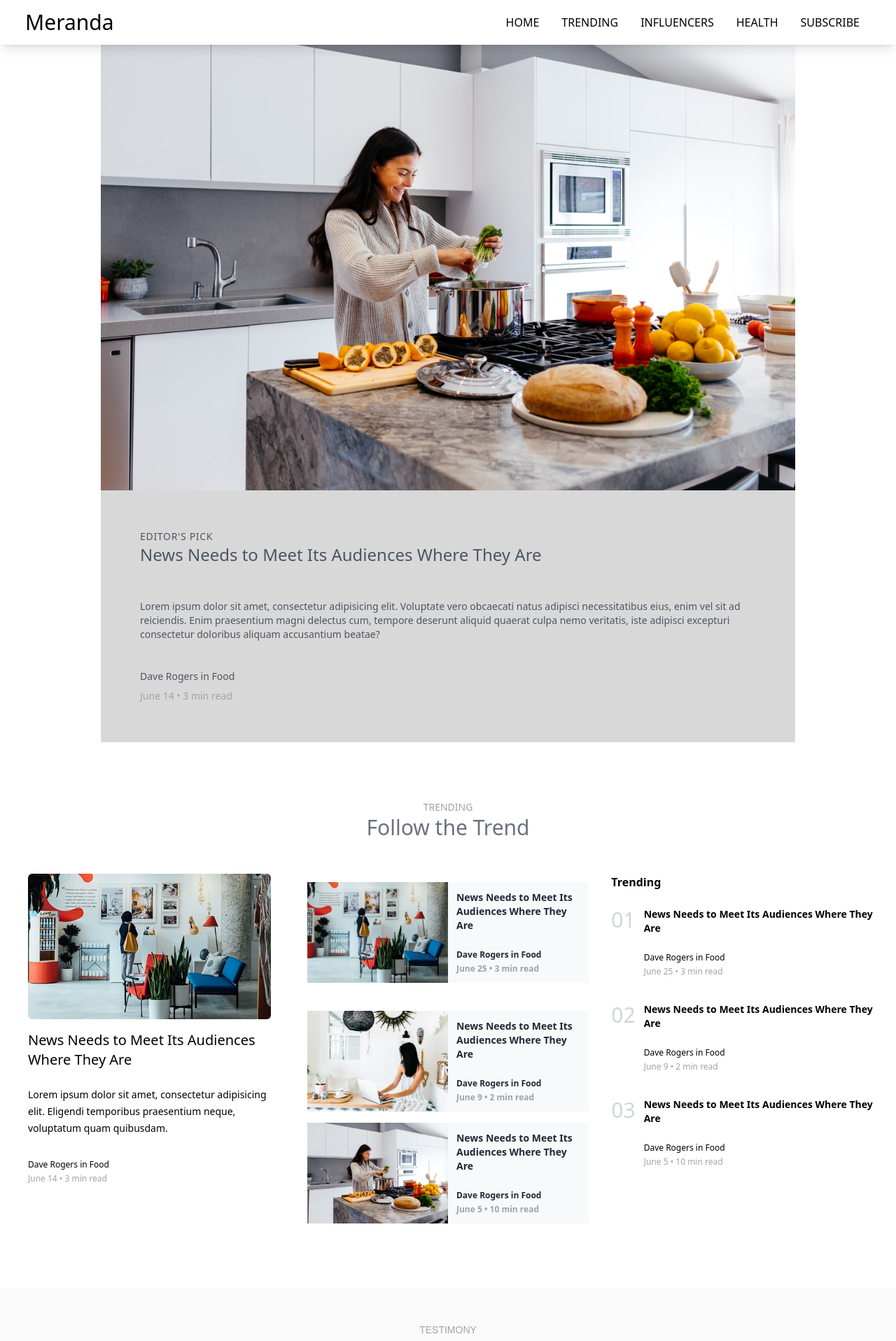
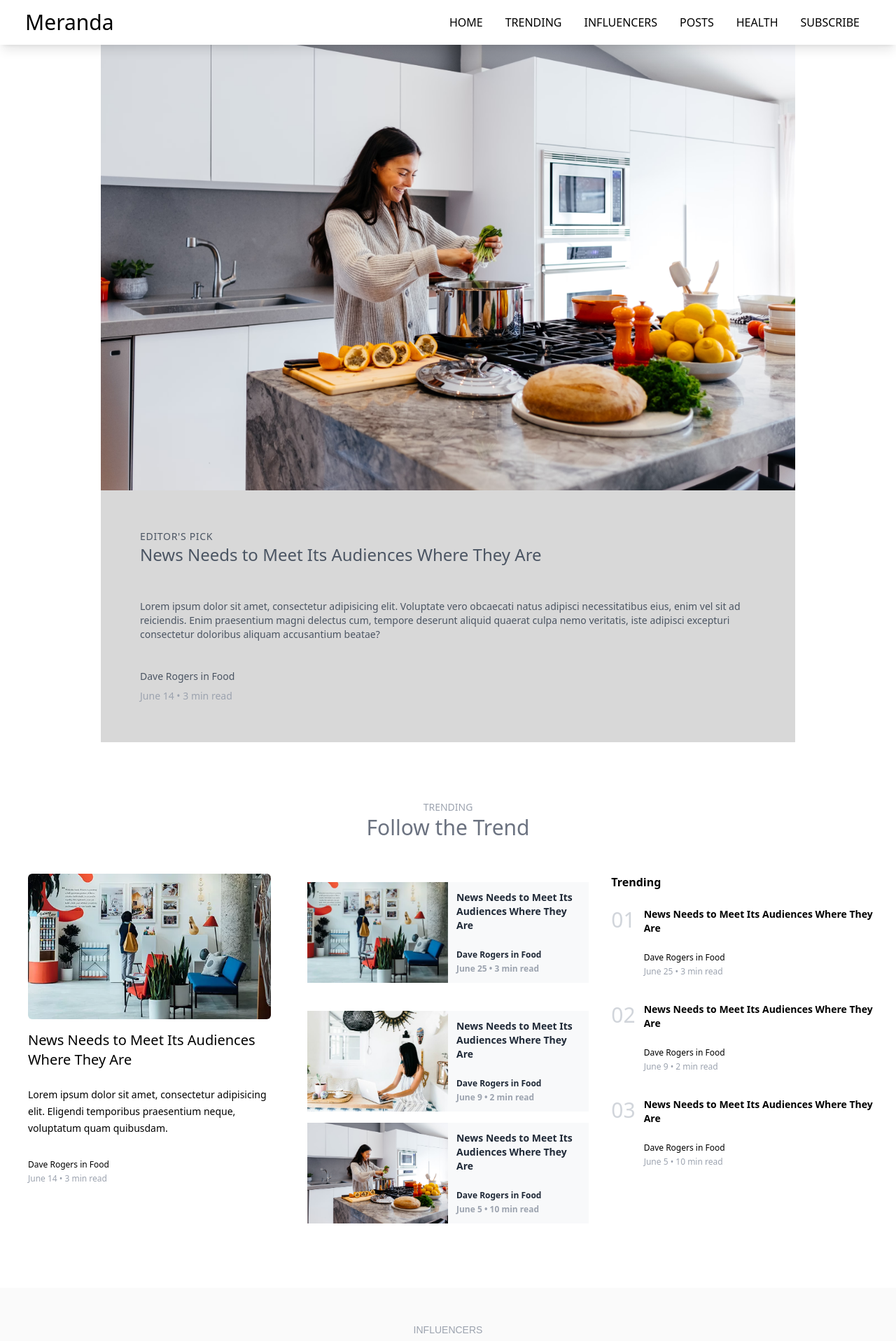
Before and after one commit to MorinaElsa/ReactJS-Tailwind-VlogTemplate, a React (Create React App) app: page / in a window 1280 px wide. Shown: the top 1917 px of the page at 70% size. Built offline with nearby package versions, Linux system fonts and the light colour scheme.

Commit message:
adding Posts in navbar, changes in responsivnees of More Article

```diff
--- a/src/components/Health.jsx
+++ b/src/components/Health.jsx
@@ -5,7 +5,7 @@ function Health() {
   return (
     <div
       id="health"
-      className="max-w-[1400px] m-auto py-16 px-4 grid lg:grid-cols-2 gap-4"
+      className="max-w-[1400px] mx-auto py-16 px-4 grid lg:grid-cols-2 gap-4 mt-10 mb-20"
     >
        <div className="grid grid-cols-2 grid-rows-6 lg:h-[50vh] md:h-[50vh] ">
         {dataHealth.map((image, index) => (
--- a/src/components/Influencers.jsx
+++ b/src/components/Influencers.jsx
@@ -9,7 +9,7 @@ function Influencers() {
     >
       <div className="max-w-screen-2xl mx-auto">
         <div className="text-center mb-12 mx-auto lg:max-w-5xl sm:max-w-md">
-          <span className="text-sm text-gray-400 font-medium">TESTIMONY</span>
+          <span className="text-sm text-gray-400 font-medium uppercase">influencers</span>
           <h2 className="text-3xl text-gray-500 mb-10">Our Influencers </h2>
           <p className="text-sm max-w-screen-sm mx-auto text-gray-500 mb-10 leading-6">
             Far far away, behind the word mountains, far from the countries
--- a/src/components/MoreArticle.jsx
+++ b/src/components/MoreArticle.jsx
@@ -3,7 +3,7 @@ import data from "../data/editorsPickData";
 
 const Contact = () => {
   return (
-    <div className="max-w-screen-xl mx-auto lg:flex lg:flex-row sm:flex-col mt-32 mb-16">
+    <div id="posts" className="max-w-screen-xl mx-auto lg:flex lg:flex-row sm:flex-col mt-20 mb-10">
       <div className="lg:w-1/2 flex flex-col space-y-4 text-gray-800 py-3 px-3">
         <h1 className="text-md underline underline-offset-8 mb-8">
           Recent News{" "}
@@ -40,18 +40,18 @@ const Contact = () => {
           </h1>
         </div>
         {data.map((trending, index) => (
-          <div className="lg:flex lg:flex-row space-x-10" key={trending.id}>
-            <div className="lg:w-1/3">
+          <div className=" sm:flex sm:felx-row space-x-10" key={trending.id}>
+            <div className=" sm:w-1/3">
               <img
                 src={trending.image}
                 alt="Thumbnail"
                 className="w-full h-full object-cover"
               />
             </div>
-            <div className="lg:w-1/2 flex flex-row mb-6" key={trending.id}>
+            <div className="lg:w-1/2 flex flex-row mb-6 mt-4 lg:mt-0" key={trending.id}>
               <div className="text-gray-300 text-3xl"> {trending.letter} </div>
               <div className="text-sm pb-3 px-3">
-                <h2 className="mb-6 font-semibold">
+                <h2 className="mb-6 text-lg font-semibold">
                   <a href={trending.titleLink}>{trending.title}</a>
                 </h2>
                 <div className="flex flex-col space-y-1 text-xs">
--- a/src/components/NavBar.jsx
+++ b/src/components/NavBar.jsx
@@ -12,7 +12,7 @@ const NavBar = () => {
     <nav className="fixed top-0 z-50 w-full bg-white shadow-lg">
       <div className="flex justify-between items-center h-16 px-4 max-w-[1240px] mx-auto">
         <h2 className="text-3xl font-cabin hover:text-hover-green">Meranda</h2>
-        <div className="sm:hidden">
+        <div className="md:hidden">
           <button
             onClick={toggleMenu}
             className="text-xl text-gray-800 focus:outline-none"
@@ -21,9 +21,9 @@ const NavBar = () => {
           </button>
         </div>
         <ul
-          className={`uppercase sm:flex ${
+          className={`uppercase md:flex ${
             isMenuOpen ? "block" : "hidden"
-          } font-mono sm:mt-0 mt-4 absolute sm:relative top-full left-0 sm:top-0 sm:left-auto sm:flex flex-col sm:flex-row bg-white sm:bg-transparent w-full sm:w-auto justify-center items-center`}
+          } font-mono md:mt-0 mt-4 absolute md:relative top-full left-0 md:top-0 md:left-auto md:flex flex-col md:flex-row bg-white sm:bg-transparent w-full sm:w-auto justify-center items-center`}
         >
         {dataNavBar.map((link, index) => (
           <li key={link.id} className="p-4 hover:text-hover-green" onClick={toggleMenu}>
--- a/src/data/navBarData.js
+++ b/src/data/navBarData.js
@@ -19,6 +19,12 @@ const dataNavBar = [
     },
     {
         id: "4",
+        sectionId: "#posts",
+        name: "Posts"
+
+    },
+    {
+        id: "5",
         sectionId: "#health",
         name: "Health"
 
```
